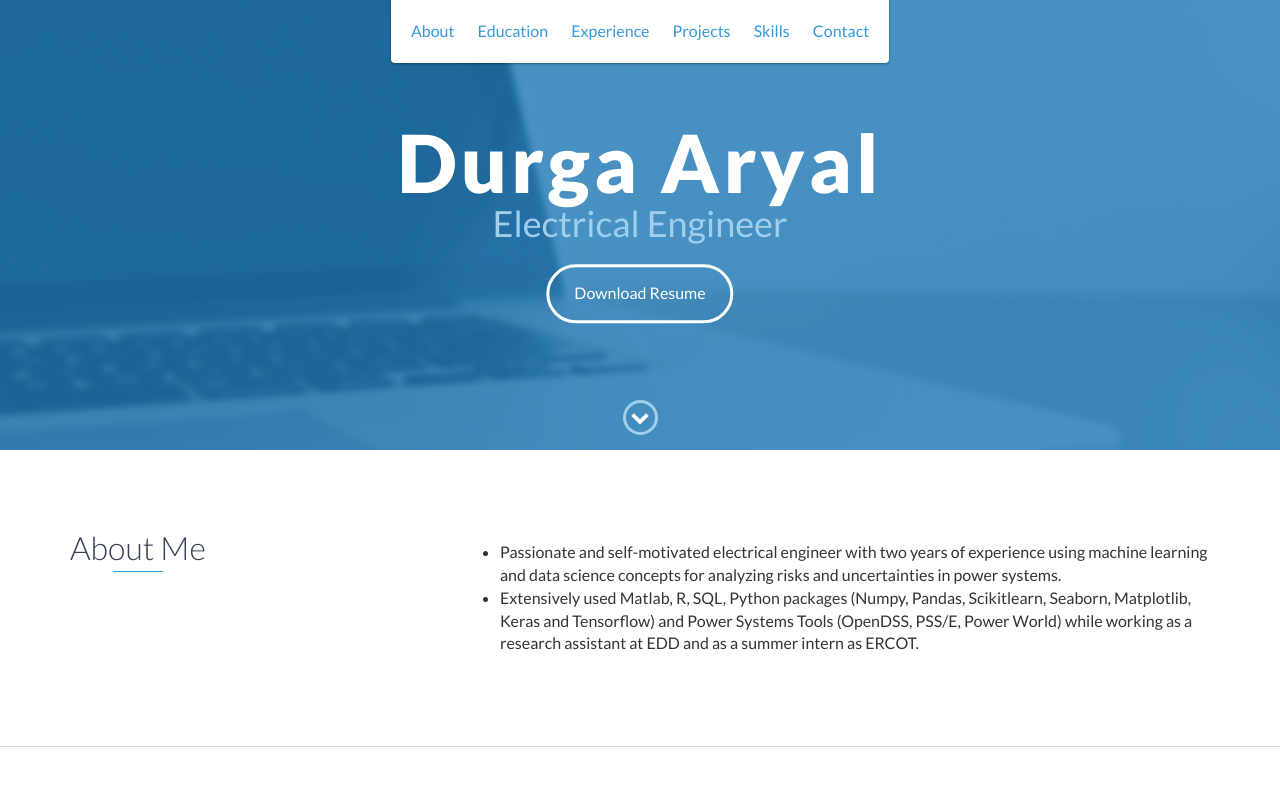
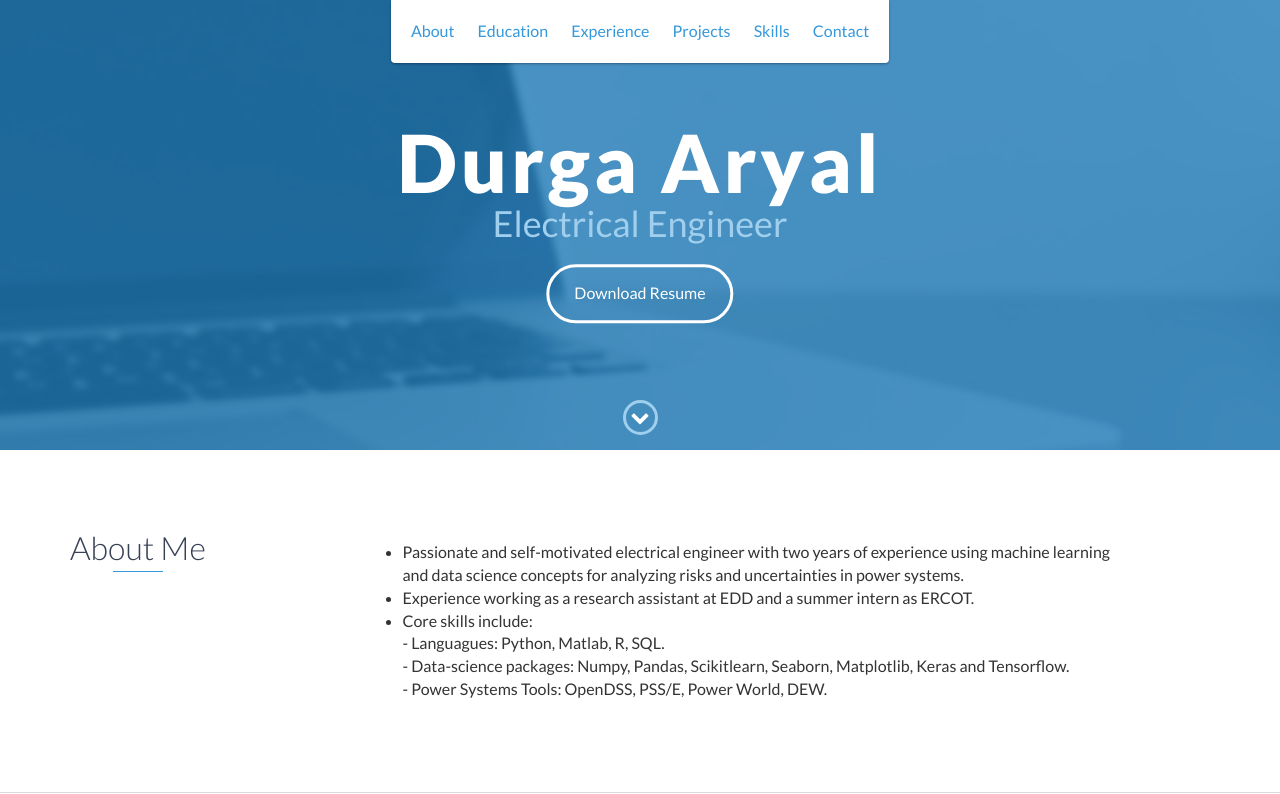
Before and after one commit to durgaaryal/durgaaryal.github.io, a website: page index.html in a window 1280 px wide. Shown: the top 794 px of the page. Drawn offline with nearby package versions, Linux system fonts and the light colour scheme.

Commit message:
Improved AboutMe section

```diff
--- a/index.html
+++ b/index.html
@@ -68,7 +68,7 @@
     <div id="about">
         <div class="container">
             <div class="row">
-                <div class="col-md-4">
+                <div class="col-md-3">
                     <h2 class="heading">About Me</h2>
                 </div>
                 <div class="col-md-8">
@@ -78,8 +78,14 @@
 				Passionate and self-motivated electrical engineer with two years of experience using machine learning and data science concepts for analyzing risks and uncertainties in power systems.
 				</li>
   				<li>
-			       Extensively used Matlab, R, SQL, Python packages (Numpy, Pandas, Scikitlearn, Seaborn, Matplotlib, Keras and Tensorflow) and Power Systems Tools (OpenDSS, PSS/E, Power World) while working as a research assistant at EDD and as a summer intern as ERCOT.
+                    Experience working as a research assistant at EDD and a summer intern as ERCOT.
 				</li>
+                <li>
+                    Core skills include:
+                    <br> - Languagues: Python, Matlab, R, SQL.
+                    <br> - Data-science packages: Numpy, Pandas, Scikitlearn, Seaborn, Matplotlib, Keras and Tensorflow.
+                    <br> - Power Systems Tools: OpenDSS, PSS/E, Power World, DEW.
+                </li>
 			  </ul>
                     </p>
                 </div>
```
